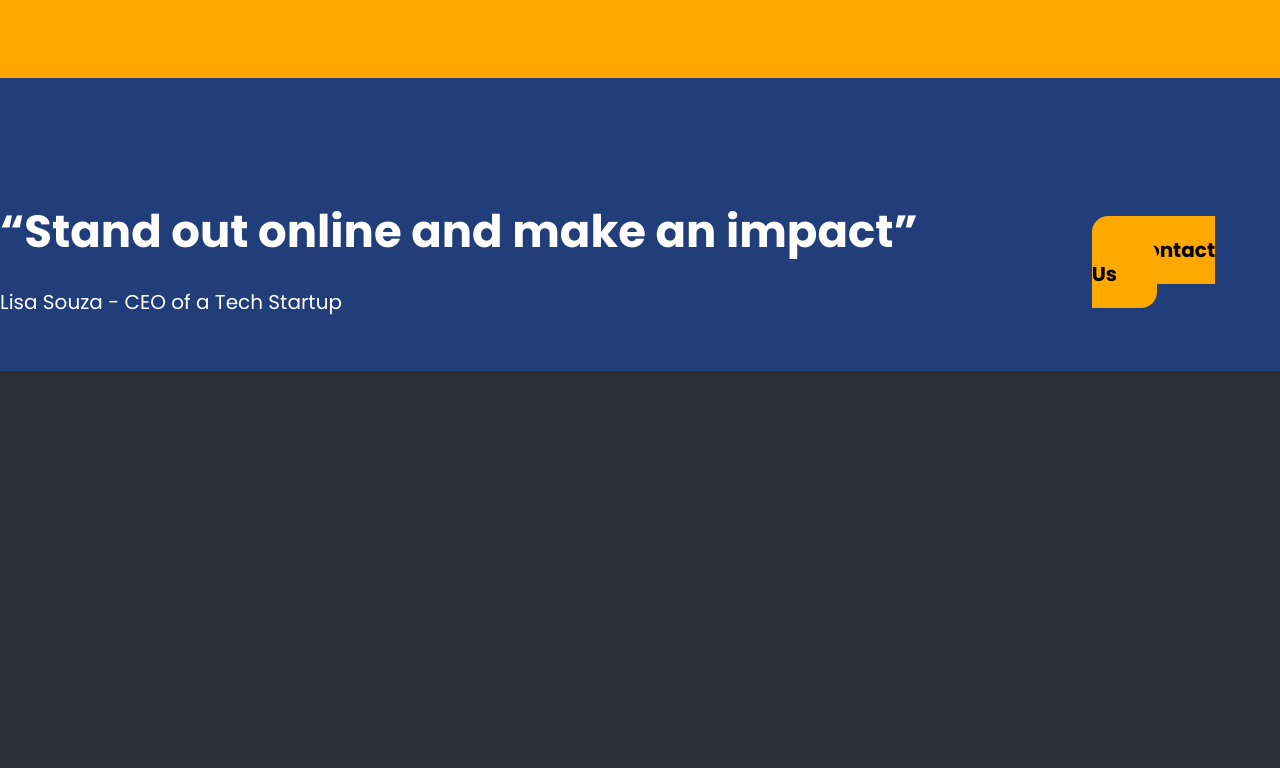
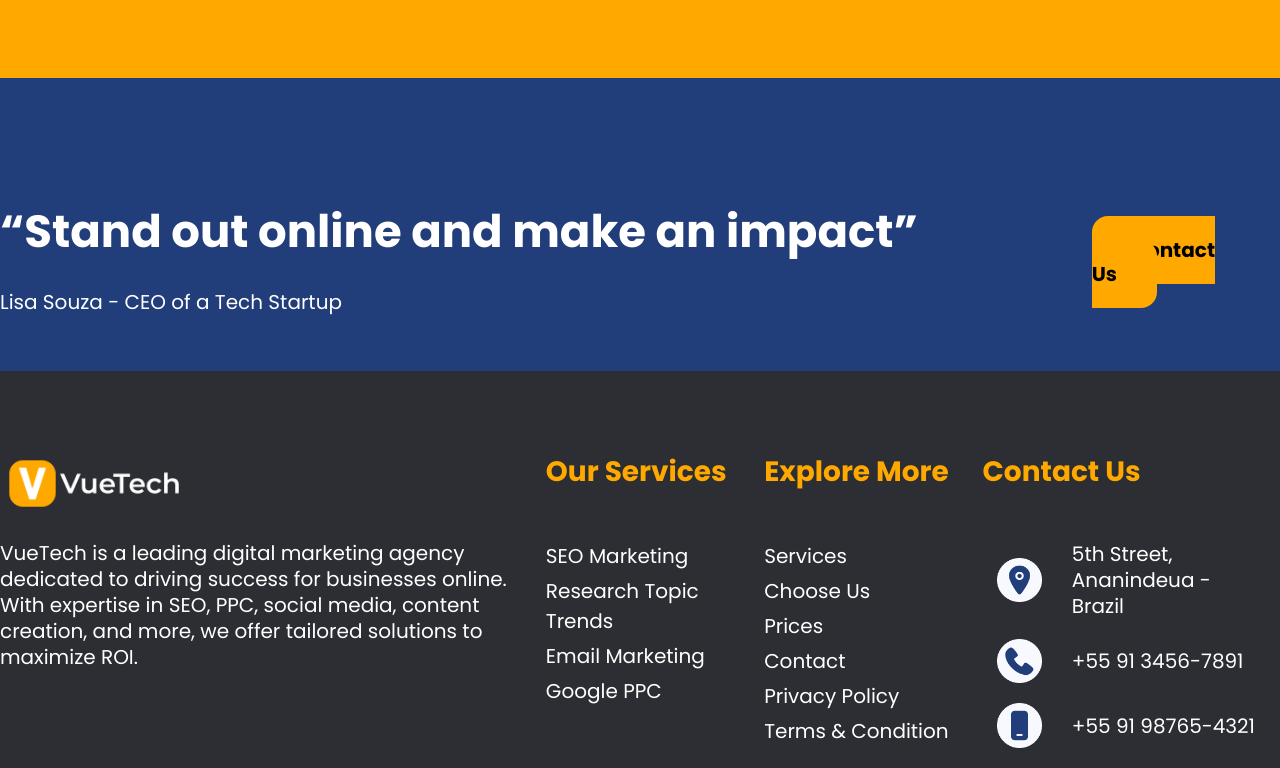
Before and after one commit to ecpieritz/vuetech, a Vue app: page / in a window 1280 px wide. Shown: the part 4972-5740 px from the top of the page. Before the commit the page ends 5343 px from the top, so only its background shows below. Built offline with nearby package versions, Linux system fonts and the light colour scheme.

Commit message:
feat: add footer - part 1

```diff
--- a/src/App.vue
+++ b/src/App.vue
@@ -8,6 +8,7 @@
     <WorkWith />
     <Prices />
     <Contact />
+    <Footer />
   </main>
 </template>
 
@@ -20,6 +21,7 @@ import Choose from "./components/Choose.vue";
 import WorkWith from "./components/WorkWith.vue";
 import Prices from "./components/Prices.vue";
 import Contact from "./components/Contact.vue";
+import Footer from "./components/Footer.vue";
 
 export default {
   name: "App",
@@ -31,7 +33,8 @@ export default {
     Choose,
     WorkWith,
     Prices,
-    Contact
+    Contact,
+    Footer
   },
 };
 </script>
--- /dev/null
+++ b/src/components/Footer.vue
@@ -0,0 +1,130 @@
+<template>
+  <section class="vt-footer">
+    <div class="container-fluid">
+      <div class="row">
+        <div class="col-md-5 col-12 vt-footer__logo">
+          <img class="mb-4" src="@/assets/imgs/vt-logo.png" alt="VueTech">
+          <p>VueTech is a leading digital marketing agency dedicated to driving success for businesses online. With expertise in SEO, PPC, social media, content creation, and more, we offer tailored solutions to maximize ROI.</p>
+        </div>
+
+        <div class="col-md-2 col-6">
+          <h4 class="mb-5">Our Services</h4>
+          <ul>
+            <li v-for="(service, index) in services" :key="index">{{ service }}</li>
+          </ul>
+        </div>
+
+        <div class="col-md-2 col-6">
+          <h4 class="mb-5">Explore More</h4>
+          <ul>
+            <li v-for="(link, index) in links" :key="index"><a :href="link.href">{{ link.title }}</a></li>
+          </ul>
+        </div>
+
+        <div class="col-md-3 col-6">
+          <h4 class="mb-5">Contact Us</h4>
+
+          <div class="vt-footer__infos row">
+            <div v-for="(info, index) in infos" :key="index" class="col-12">
+              <div class="d-flex align-items-center">
+                <div class="col-3">
+                  <img :src="info.src" :alt="info.alt">
+                </div>
+                <div class="col-9">
+                  <p>{{ info.text }}</p>
+                </div>
+              </div>
+            </div>
+          </div>
+        </div>
+      </div>
+    </div>
+  </section>
+</template>
+
+<script>
+export default {
+  name: "FooterVueTech",
+  data() {
+    return {
+      services: [
+        "SEO Marketing",
+        "Research Topic Trends",
+        "Email Marketing",
+        "Google PPC",
+      ],
+      links: [
+        { href: '#vt-services', title: 'Services' },
+        { href: '#vt-choose', title: 'Choose Us' },
+        { href: '#vt-prices', title: 'Prices' },
+        { href: '#vt-contact', title: 'Contact' },
+        { href: '/', title: 'Privacy Policy' },
+        { href: '/', title: 'Terms & Condition' },
+      ],
+      infos: [
+        { src: require('@/assets/imgs/icons/vt-icon__local.png'), alt: 'local', text: '5th Street, Ananindeua - Brazil' },
+        { src: require('@/assets/imgs/icons/vt-icon__phone.png'), alt: 'phone', text: '+55 91 3456-7891' },
+        { src: require('@/assets/imgs/icons/vt-icon__cellphone.png'), alt: 'cellphone', text: '+55 91 98765-4321' },
+      ]
+    };
+  }
+};
+</script>
+
+<style scoped lang="scss">
+$vt-bg: #2c2e33;
+$vt-bg-light: #474a52;
+$vt-black: #000000;
+$vt-blue: #213e7a;
+$vt-blue-dark: #122853;
+$vt-grey: #cccbcb;
+$vt-yellow: #ffa800;
+$vt-yellow-dark: #d68f00;
+$vt-white: #ffffff;
+
+.vt-footer {
+  color: $vt-white;
+  padding: 80px 0 0;
+
+  &__logo{
+    img{
+      width: 37%;
+    }
+  }
+
+  h4{
+    color: $vt-yellow;
+  }
+
+  ul{
+    list-style-type: none;
+    li{
+      font-size: 20px;
+      margin-bottom: 5px;
+      a{
+        font-size: 20px;
+        font-weight: 400;
+        color: $vt-white;
+        text-decoration: none;
+        &:hover {
+          color: $vt-yellow;
+        }
+      }
+    }
+  }
+
+  &__infos{
+
+    .col-12{
+      margin-bottom: 20px;
+
+      p{
+        margin: 0;
+      }
+    }
+    img{
+      width: 100%;
+    }
+  }
+}
+</style>
```
